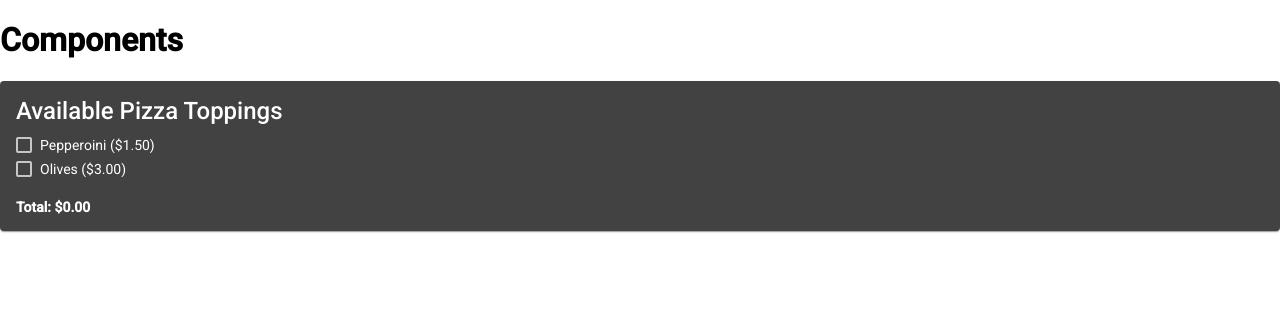
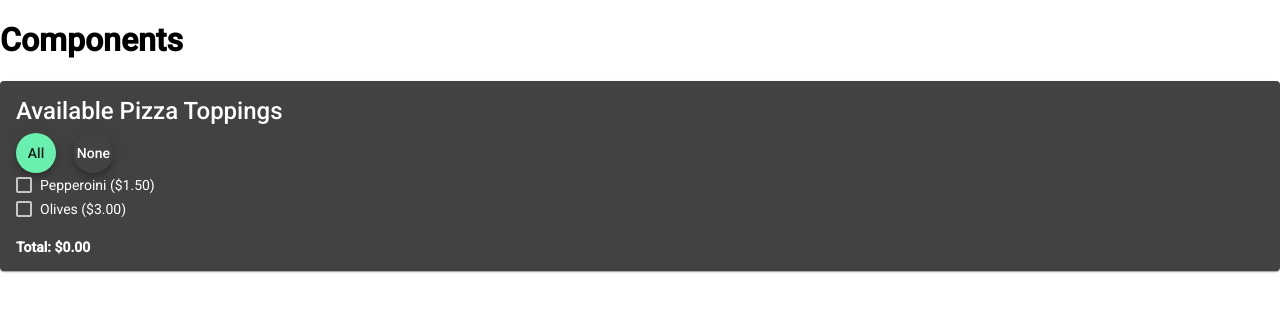
Before and after one commit to tsteelematc/components-2022ftuth, an Angular app: page / in a window 1280 px wide. Shown: the top 312 px of the page. Built offline with nearby package versions, Linux system fonts and the light colour scheme.

Commit message:
all and none
added buttons for check all/none with 2 functions

```diff
--- a/src/app/app.module.ts
+++ b/src/app/app.module.ts
@@ -10,6 +10,7 @@ import { BrowserAnimationsModule } from '@angular/platform-browser/animations';
 import { MatCardModule } from '@angular/material/card';
 import { MatCheckboxModule } from '@angular/material/checkbox';
 import { MatFormFieldModule } from '@angular/material/form-field';
+import { MatButtonModule } from '@angular/material/button';
 
 @NgModule({
   declarations: [
@@ -22,7 +23,8 @@ import { MatFormFieldModule } from '@angular/material/form-field';
     BrowserAnimationsModule,
     MatCardModule,
     MatCheckboxModule,
-    MatFormFieldModule
+    MatFormFieldModule,
+    MatButtonModule
   ],
   providers: [],
   bootstrap: [AppComponent]
--- a/src/app/pizza-toppings/pizza-toppings.component.html
+++ b/src/app/pizza-toppings/pizza-toppings.component.html
@@ -3,6 +3,20 @@
             Available Pizza Toppings
         </mat-card-title>
     <mat-card-content>
+        <button
+        mat-mini-fab
+        (click)="checkAll()"
+        >
+            All
+        </button>
+        &nbsp; &nbsp;
+        <button
+        mat-mini-fab
+        color="secondary"
+        (click)="uncheckAll()"
+        >
+            None
+        </button>
         <div
             *ngFor="let pt of availablePizzaToppings"
         >
--- a/src/app/pizza-toppings/pizza-toppings.component.ts
+++ b/src/app/pizza-toppings/pizza-toppings.component.ts
@@ -32,6 +32,16 @@ export class PizzaToppingsComponent implements OnInit {
       , 0
     )
   ;
-  }
+  };
+
+  checkAll = () => this.availablePizzaToppings = this.availablePizzaToppings.map(x => ({
+    ...x,
+    checked : true
+  }));
+
+  uncheckAll = () => this.availablePizzaToppings = this.availablePizzaToppings.map(x => ({
+    ...x,
+    checked : false
+  }));
 
 }
```
